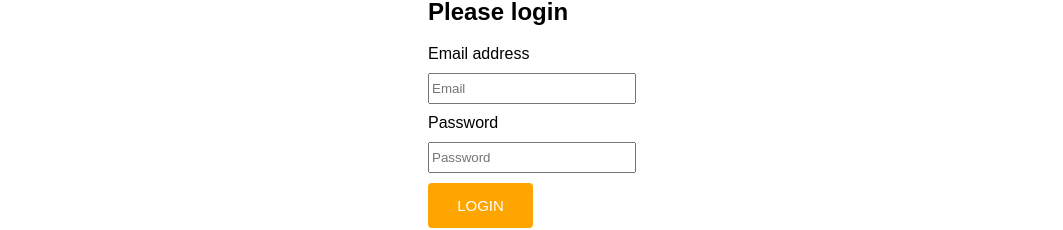
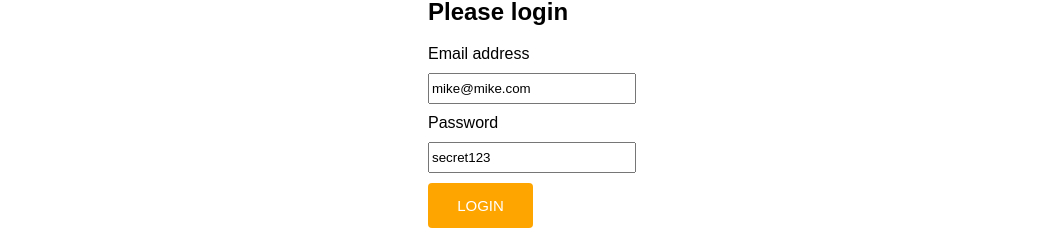
Before and after one commit to TunkisT/React-exam, a React (Create React App) app: page /login in a window 1280 px wide. Shown: the part 185-415 px from the top of the page, without its empty margins (108-1171 px from the left). Built offline with nearby package versions, Linux system fonts and the light colour scheme.

Commit message:
login fetch, token save

```diff
--- a/src/pages/Login/Login.jsx
+++ b/src/pages/Login/Login.jsx
@@ -1,21 +1,59 @@
 import css from './Login.module.css';
 import Button from '../../components/UI/Button';
+import { useState } from 'react';
 
 function Login() {
+  const [email, setEmail] = useState('mike@mike.com');
+  const [password, setPassword] = useState('secret123');
+
+  const loginData = { email, password };
+
+  function sendFetch() {
+    fetch(`${process.env.REACT_APP_BASE_URL}/v1/auth/login`, {
+      method: 'POST',
+      headers: {
+        'Content-Type': 'application/json',
+      },
+      body: JSON.stringify(loginData),
+    })
+      .then((resp) => resp.json())
+      .then((data) => {
+        console.log('Success:', data);
+        localStorage.setItem('token', data.token);
+      })
+      .catch((error) => {
+        console.error('Error:', error);
+      });
+  }
+  function formHandler(e) {
+    e.preventDefault();
+    sendFetch();
+  }
+
   return (
     <div className={css.div}>
       <section>
         <h1>Please login</h1>
-        <form className={css.form}>
+        <form onSubmit={formHandler} className={css.form}>
           <label htmlFor='email'>Email address</label>
           <br />
-          <input type='email' placeholder='Email' />
+          <input
+            onChange={(e) => setEmail(e.target.value)}
+            type='email'
+            placeholder='Email'
+            value={email}
+          />
           <br />
           <label htmlFor='email'>Password</label>
           <br />
-          <input type='text' placeholder='Password' />
+          <input
+            onChange={(e) => setPassword(e.target.value)}
+            type='text'
+            placeholder='Password'
+            value={password}
+          />
           <br />
-          <Button>Login</Button>
+          <Button>login</Button>
         </form>
       </section>
     </div>
--- a/src/pages/Register/Register.jsx
+++ b/src/pages/Register/Register.jsx
@@ -4,7 +4,7 @@ import Button from '../../components/UI/Button';
 
 function Register() {
   const [email, setEmail] = useState('mike@mike.com');
-  const [password, setPaswword] = useState('secret123');
+  const [password, setPassword] = useState('secret123');
 
   const registerData = { email, password };
 
@@ -47,7 +47,7 @@ function Register() {
           <label htmlFor='email'>Password</label>
           <br />
           <input
-            onChange={(e) => setPaswword(e.target.value)}
+            onChange={(e) => setPassword(e.target.value)}
             type='text'
             placeholder='Password'
             value={password}
```
